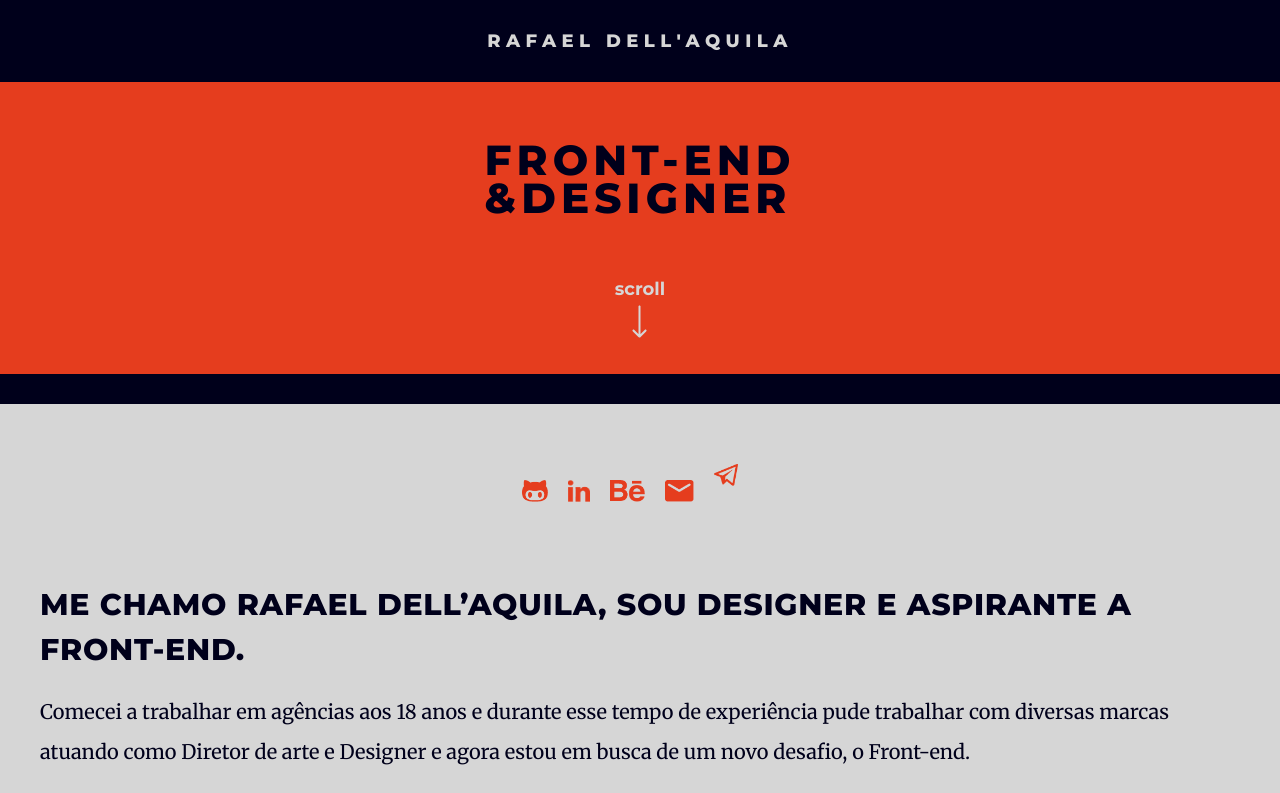
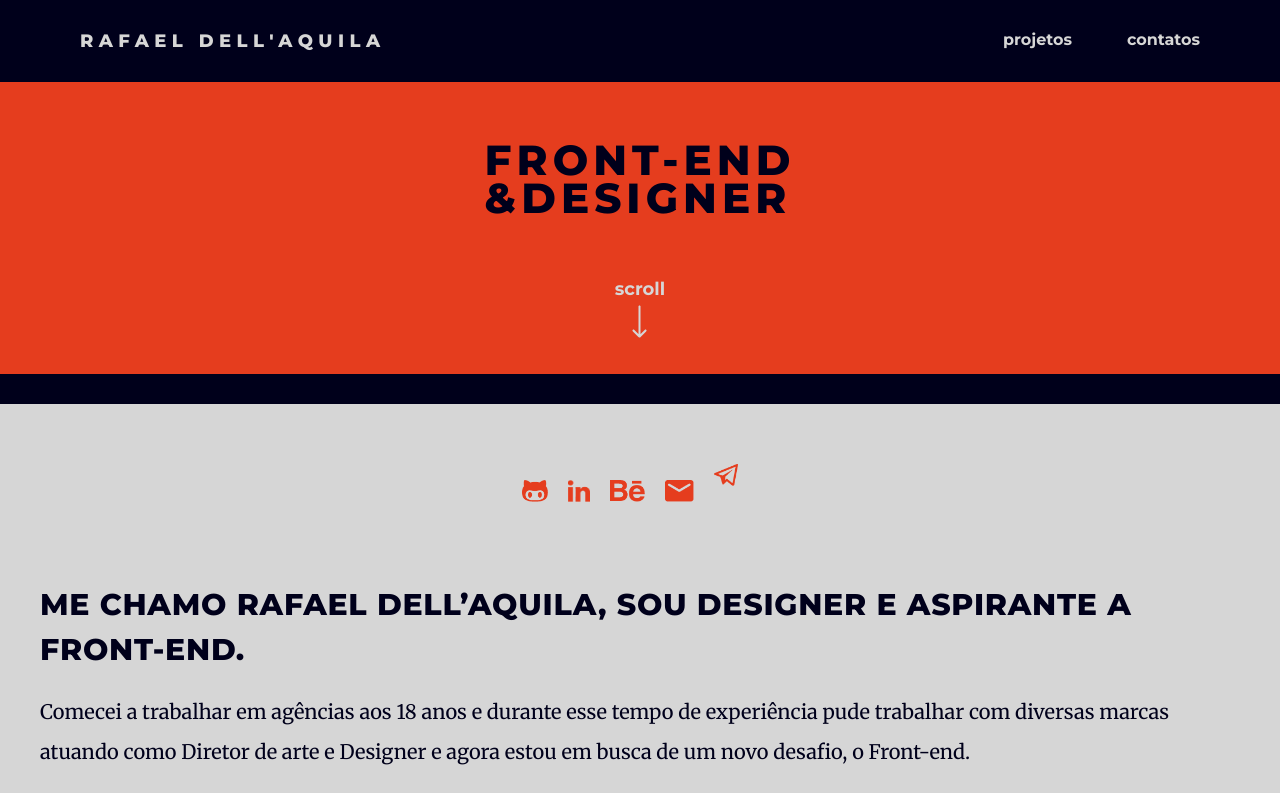
Before and after one commit to rafaeldellaquila/rafaeldellaquila.github.io, a React (Create React App) app: page / in a window 1280 px wide. Shown: the top 793 px of the page. Built offline with nearby package versions, Linux system fonts and the light colour scheme.

Commit message:
:sparkles: make nav min on 750px

```diff
--- a/src/component/HeaderPage/index.jsx
+++ b/src/component/HeaderPage/index.jsx
@@ -1,11 +1,13 @@
 import React from 'react';
+import './styles.css';
 import HeaderName from '../../objects/HeaderName';
-import './styles.css';
+import NavHeader from '../../objects/NavHeader';
 
 function HeaderPage() {
   return (
     <header className="header-page">
       <HeaderName />
+      <NavHeader />
     </header>
   );
 }
--- a/src/component/HeaderPage/styles.css
+++ b/src/component/HeaderPage/styles.css
@@ -2,6 +2,27 @@
   width: 100vw;
   background-color: var(--color-primary);
   display: flex;
-  justify-content: center;
-  padding: var(--space-min) 0 var(--space-min) 0;
+  justify-content: left;
+  flex-direction: row;
+  padding: var(--space-min) var(--space-med) var(--space-min) var(--space-med);
 }
+
+.header-page > .nav-header {
+  display: none;
+}
+
+@media (min-width: 700px) {
+  .header-page {
+    padding-left: 80px;
+    box-sizing: border-box;
+  }
+  .header-page > .nav-header {
+    display: block;
+    margin-left: auto;
+    padding-right: 40px;
+  }
+
+  .header-page > .nav-header > .action:hover {
+    text-decoration: underline;
+  }
+}
--- /dev/null
+++ b/src/objects/NavHeader/index.jsx
@@ -0,0 +1,17 @@
+import React from 'react';
+import './styles.css';
+
+function NavHeader() {
+  return (
+    <nav className="nav-header">
+      <a className="action" href="#projetos">
+        projetos
+      </a>
+      <a className="action" href="#contatos">
+        contatos
+      </a>
+    </nav>
+  );
+}
+
+export default NavHeader;
--- /dev/null
+++ b/src/objects/NavHeader/styles.css
@@ -0,0 +1,8 @@
+.nav-header > .action {
+    color: var(--color-zero);
+    text-decoration: none;
+}
+
+.nav-header > .action:nth-child(1) {
+    padding-right: 55px;
+}
```
